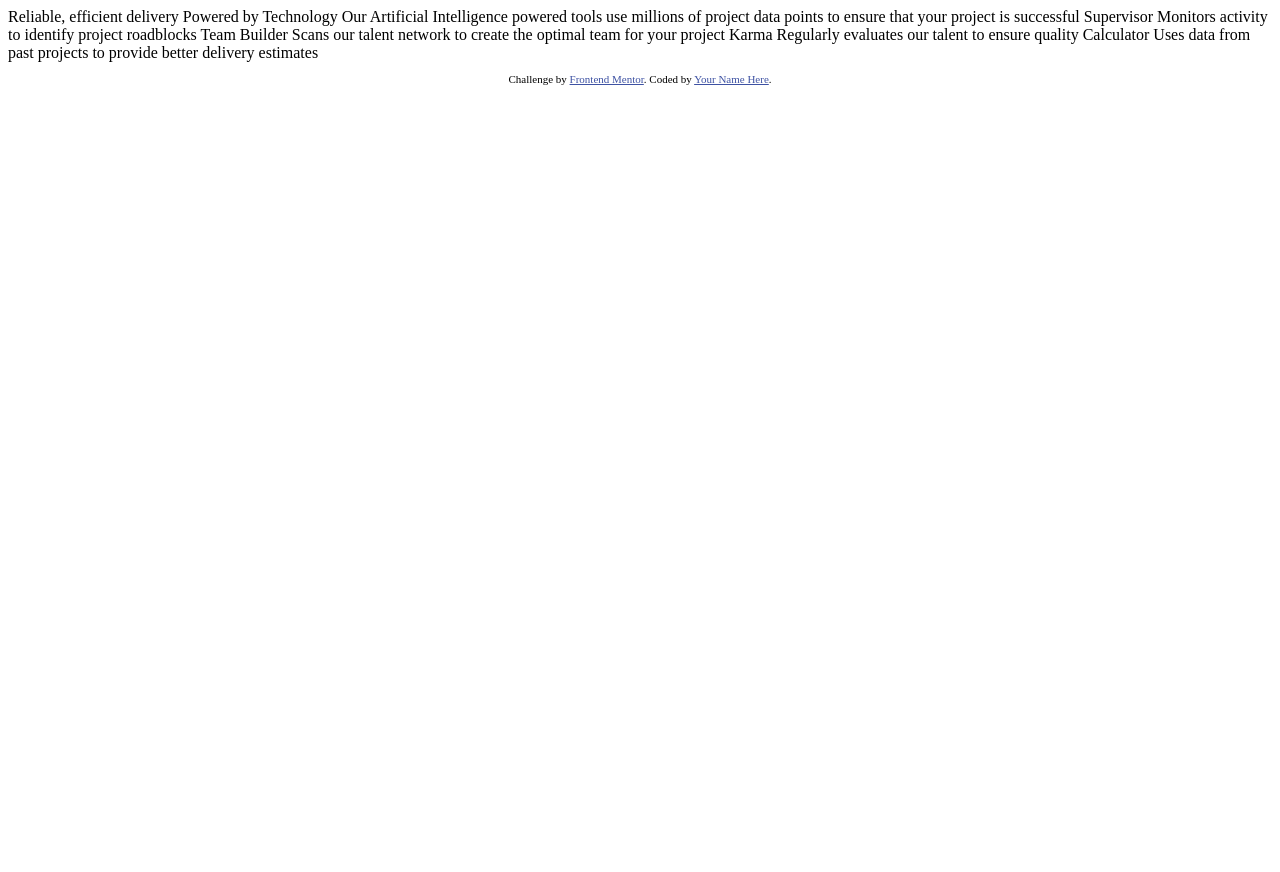
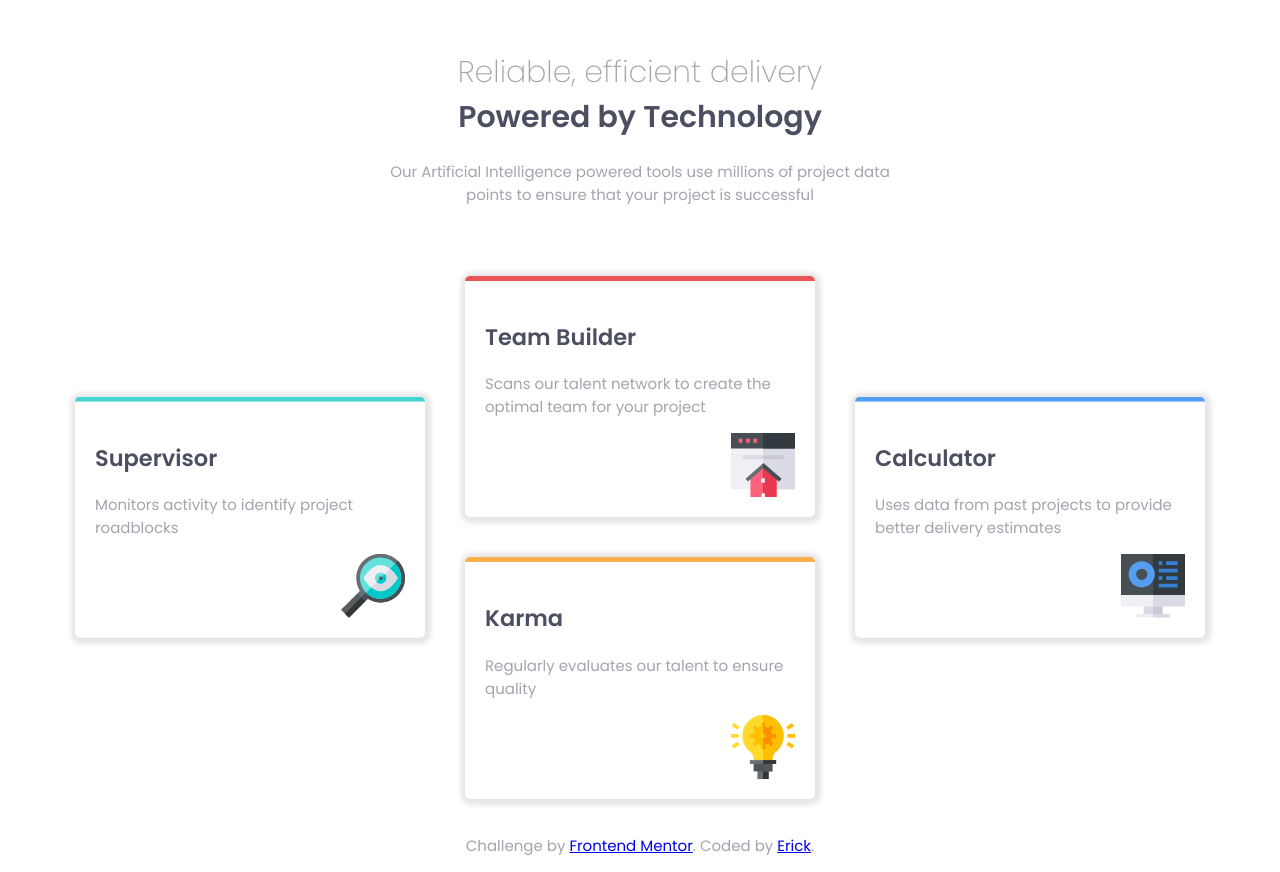
Before and after one commit to ErickLuizA/Frontend-mentor-challenges, a plain HTML site: page four-card-feature-section-master/index.html in a window 1280 px wide. Before the commit the page ends 800 px from the top, so only its background shows below. Drawn offline with Linux system fonts and the light colour scheme.

Commit message:
four-card-section finished

```diff
--- a/four-card-feature-section-master/index.html
+++ b/four-card-feature-section-master/index.html
@@ -2,43 +2,55 @@
 <html lang="en">
 <head>
   <meta charset="UTF-8">
-  <meta name="viewport" content="width=device-width, initial-scale=1.0"> <!-- displays site properly based on user's device -->
-
+  <meta name="viewport" content="width=device-width, initial-scale=1.0">
   <link rel="icon" type="image/png" sizes="32x32" href="./images/favicon-32x32.png">
-
   <title>Frontend Mentor | Four card feature section</title>
-
-  <!-- Feel free to remove these styles or customise in your own stylesheet 👍 -->
-  <style>
-    .attribution { font-size: 11px; text-align: center; }
-    .attribution a { color: hsl(228, 45%, 44%); }
-  </style>
+  <link rel="stylesheet" href="style.css">
 </head>
 <body>
 
-  Reliable, efficient delivery
-  Powered by Technology
+  <header>
+    <h1>
+      Reliable, efficient delivery
+      <span>Powered by Technology</span>
+    </h1>
 
-  Our Artificial Intelligence powered tools use millions of project data points
-  to ensure that your project is successful
+    <p>
+      Our Artificial Intelligence powered tools use millions of project data points
+      to ensure that your project is successful
+    </p>
+  </header>
 
-  Supervisor
-  Monitors activity to identify project roadblocks
+  <main id="container">
+    <div class="box cyan push">
+      <h2>Supervisor</h2>
+      <p>Monitors activity to identify project roadblocks</p>
+      <img src="./images/icon-supervisor.svg" alt="Supervisor">
+    </div>
 
-  Team Builder
-  Scans our talent network to create the optimal team for your project
+    <div class="box red">
+      <h2>Team Builder</h2>
+      <p>Scans our talent network to create the optimal team for your project</p>
+      <img src="./images/icon-team-builder.svg" alt="Team Builder">
+    </div>
 
-  Karma
-  Regularly evaluates our talent to ensure quality
+    <div class="box blue push">
+      <h2>Calculator</h2>
+      <p>Uses data from past projects to provide better delivery estimates</p>
+      <img src="./images/icon-calculator.svg" alt="Calculator">
+    </div>
 
-  Calculator
-  Uses data from past projects to provide better delivery estimates
-
+    <div class="box orange">
+      <h2>Karma</h2>
+      <p>Regularly evaluates our talent to ensure quality</p>
+      <img src="./images/icon-karma.svg" alt="Karma">
+    </div>
+  </main>
 
   <footer>
-    <p class="attribution">
+    <p>
       Challenge by <a href="https://www.frontendmentor.io?ref=challenge" target="_blank">Frontend Mentor</a>.
-      Coded by <a href="#">Your Name Here</a>.
+      Coded by <a href="https://github.com/ErickLuizA">Erick</a>.
     </p>
   </footer>
 </body>
--- /dev/null
+++ b/four-card-feature-section-master/style.css
@@ -0,0 +1,87 @@
+@import url('https://fonts.googleapis.com/css?family=Poppins:200,400,600&display=swap');
+
+* {
+    box-sizing: border-box;
+}
+
+body {
+    font-family: 'Poppins', sans-serif;
+    font-size: 15px;
+}
+
+header {
+    max-width: 500px;
+    margin: 50px auto;
+    text-align: center;
+}
+
+h1 {
+    color: hsl(229, 6%, 66%);
+    font-weight: 200;
+}
+
+h1 span,h2 {
+    display: block;
+    color: hsl(234, 12%, 34%);
+    font-weight: 600;
+}
+
+#container {
+    display: flex;
+    flex-wrap: wrap;
+    justify-content: center;
+}
+
+.box {
+    padding: 20px;
+    margin: 20px;
+    width: 350px;
+    box-shadow: 1px 1px 5px 5px rgba(0, 0, 0, 0.100);
+    border-radius: 5px;
+}
+
+.cyan {
+    border-top: 5px solid hsl(180, 62%, 55%);
+}
+
+.red {
+    border-top: 5px solid hsl(0, 78%, 62%);
+}
+
+.orange {
+    border-top: 5px solid hsl(34, 97%, 64%);
+}
+
+.blue {
+    border-top: 5px solid hsl(212, 86%, 64%);
+}
+
+.push {
+    transform: translateY(50%);
+}
+
+img {
+    display: block;
+    margin-left: auto;
+}
+
+p {
+    color: hsl(229, 6%, 66%);
+}
+
+@media (max-width: 810px) {
+    .push {
+        transform: translateY(0);
+    }
+}
+
+@media (min-width: 811px) and (max-width: 1200px) {
+    .box {
+        width: 100%;
+        transform: translateY(0);
+    }
+}
+
+footer {
+    text-align: center;
+}
```
